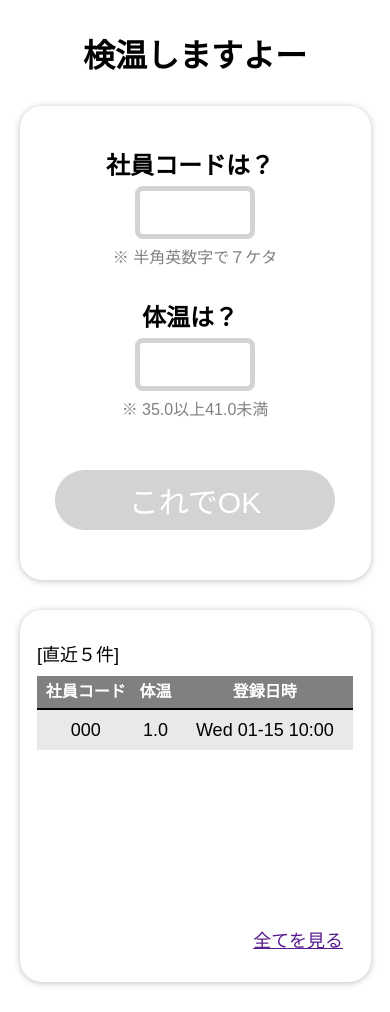
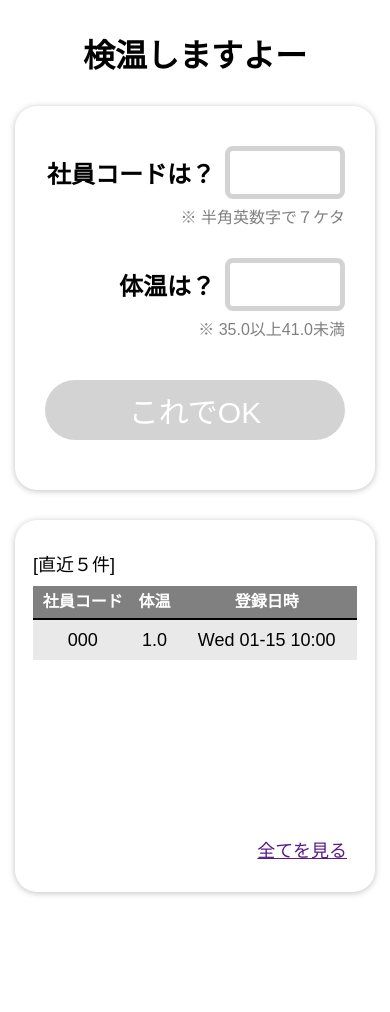
Before and after one commit to kazuyamano/ken-on-kun-old, a Flask app: page / in a window 390 px wide. After the commit the page ends 896 px from the top, so only its background shows below. Run offline with Flask 2, Linux system fonts and the light colour scheme; tables that the repository leaves empty hold one stand-in row (values such as "Sample post").

Commit message:
レスポンシブ調整

```diff
--- a/main/static/style.css
+++ b/main/static/style.css
@@ -153,7 +153,7 @@ body {
     margin: 0px auto;
   }
 
-@media only screen and (max-width: 400px) {
+@media only screen and (max-width: 380px) {
   .module-container {
     width: 90%;
     min-width: 230px;
@@ -177,8 +177,4 @@ body {
     width: 80%;
     margin-top: 20px;
   }
-  .logs-container {
-    width: 90%;
-    margin: 0px auto;
-  }
 }
```
